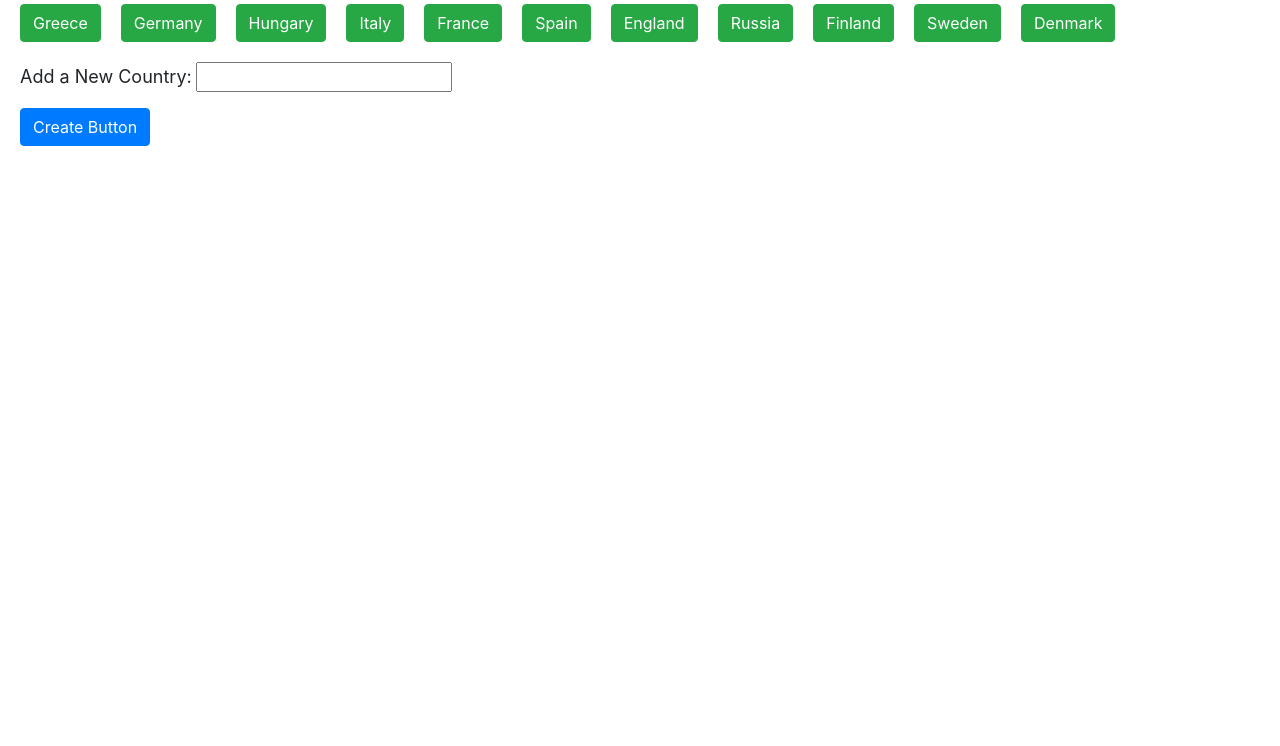
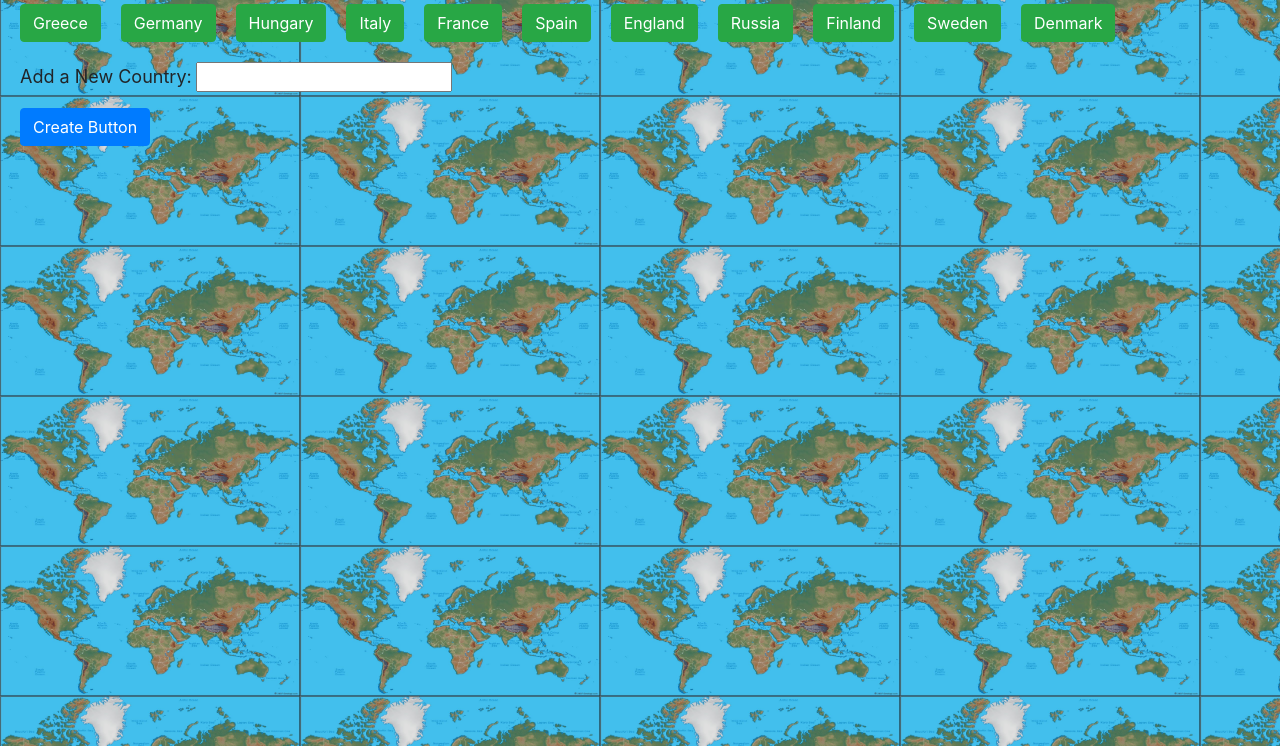
Before and after one commit to jsevern94/Giphy-API-Buttons, a plain HTML site: page index.html in a window 1280 px wide. Shown: the part 54-800 px from the top of the page. Drawn offline with nearby package versions, Linux system fonts and the light colour scheme.

Commit message:
added background image

```diff
--- a/assets/css/styles.css
+++ b/assets/css/styles.css
@@ -18,3 +18,8 @@ label {
   float: left;
   margin: 20px;
 }
+
+body {
+  background-image: url("../images/world-physical-map.jpg");
+  background-size: 300px 150px;
+}
```
Also changed, not shown: assets/images/world-physical-map.jpg (added).
